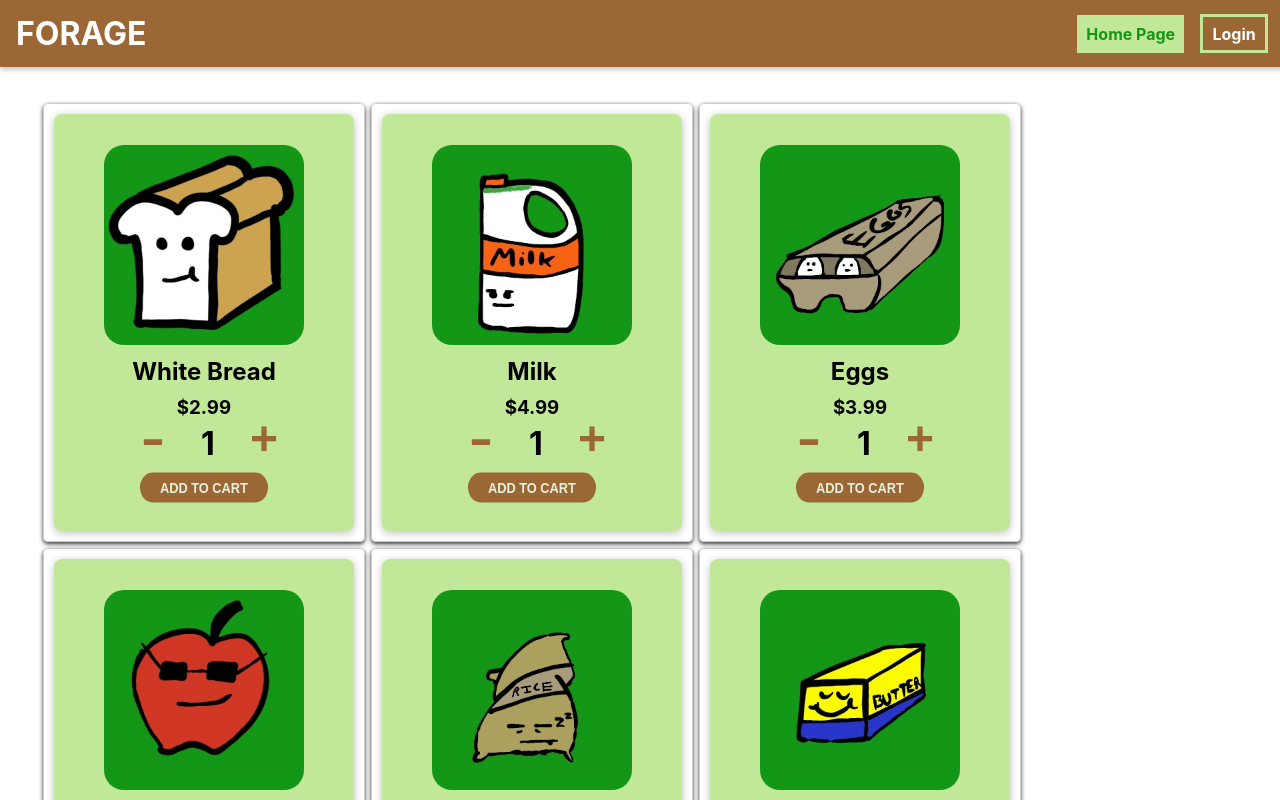
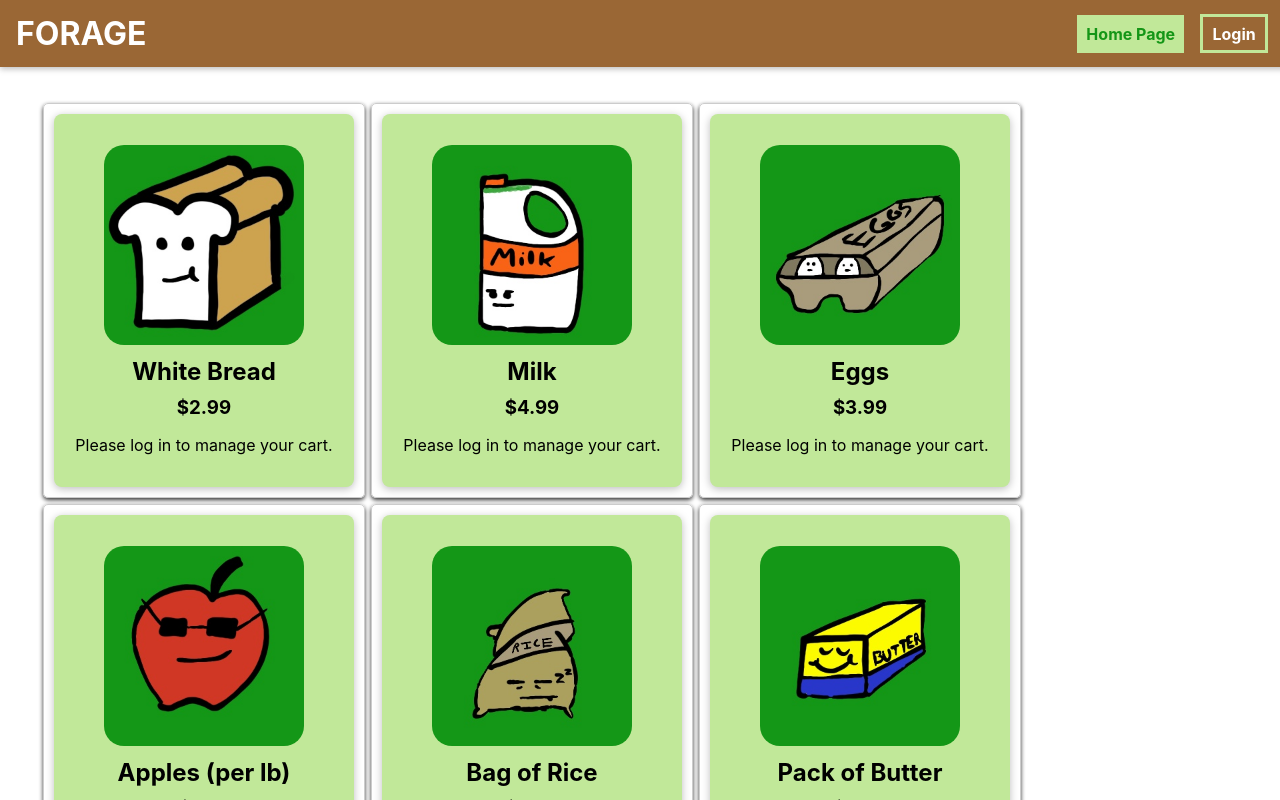
Before and after one commit to aikoxb/Forage_SilverPython, a React (Create React App) app in the folder frontend/: page / in a window 1280 px wide. Shown: the top 800 px of the page. Built offline with nearby package versions, Linux system fonts and the light colour scheme.

Commit message:
fixed cart being interactable without logging in

```diff
--- a/frontend/src/product/components/ProductItem.js
+++ b/frontend/src/product/components/ProductItem.js
@@ -1,8 +1,10 @@
-import React, { useState } from "react";
+import React, { useState, useContext } from "react";
+import { AuthContext } from "../../shared/context/auth-context";
 import "./ProductItem.css"
 import Card from "../../shared/components/UIElements/Card";
 
 const ProductItem = (props) => {
+  const { isLoggedIn } = useContext(AuthContext);
 
   const [quantity, setQuantity] = useState(1); //made 1 the default quantity
 
@@ -32,12 +34,18 @@ const ProductItem = (props) => {
           <div className="product-item__info">
             <h2>{props.name}</h2>
             <h3>{"$" + props.price}{props.price % 1 === 0 ? ".00" : ""}</h3>
+
+            {isLoggedIn && (
+              <>
                 <div className="product-item__actions">
                   <button className="minus" onClick={decrementQuantity}>-</button>
                   <span>{quantity}</span>
                   <button className="plus" onClick={incrementQuantity}>+</button>
                 </div>
                 <button className="add-cart" onClick={addToCartHandler}>Add to Cart</button>
+            </>
+            )}
+          {!isLoggedIn && <p>Please log in to manage your cart.</p>}
           </div>
         </div>
       </Card>
```
Lines whose indentation alone changed are shown as unchanged.
